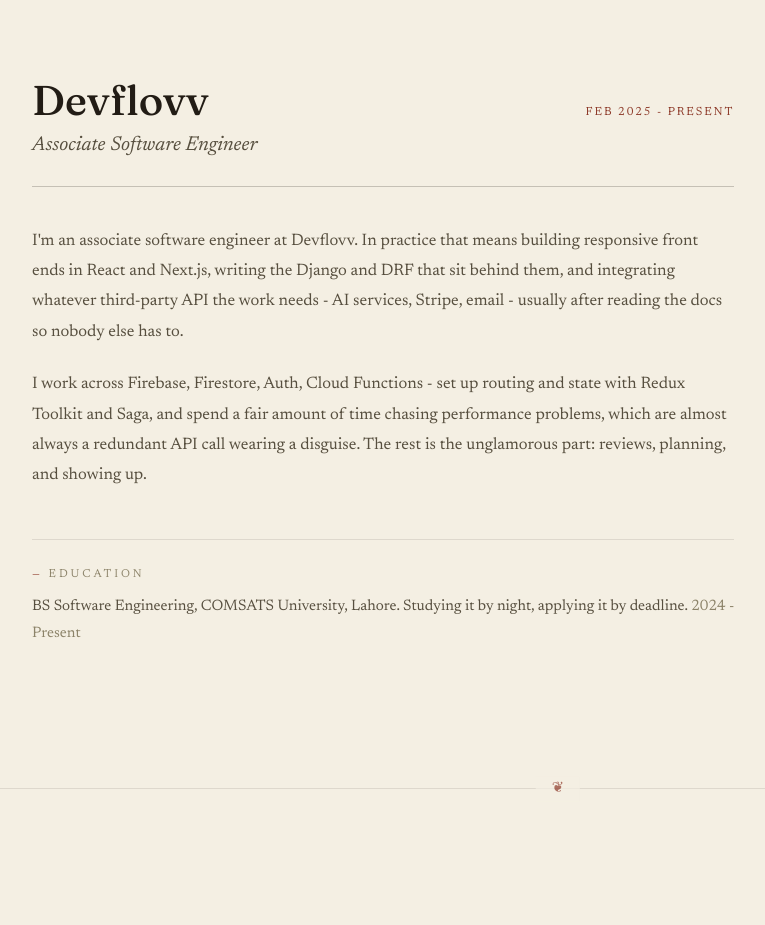
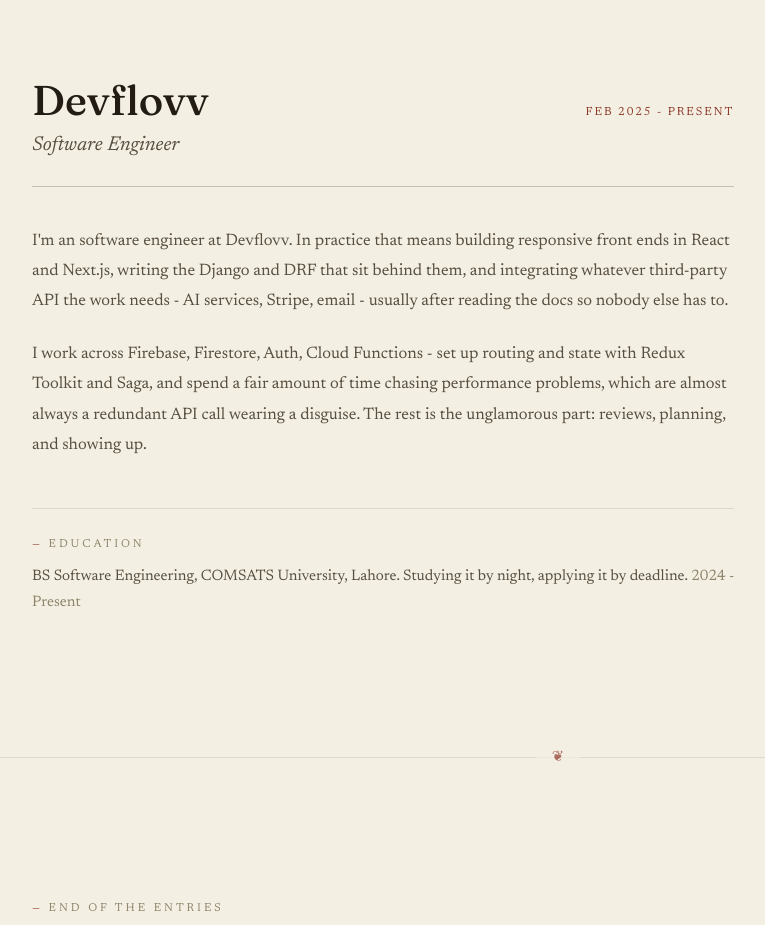
Before and after one commit to Naji-Ullah/portfolio-me, a React (Vite) app: page / in a window 1280 px wide. Shown: the part 4420-5345 px from the top of the page, without its empty margins (82-847 px from the left). Built offline with nearby package versions, Linux system fonts and the light colour scheme.

Commit message:
Update portfolio.js

```diff
--- a/src/data/portfolio.js
+++ b/src/data/portfolio.js
@@ -176,10 +176,10 @@
 
 export const EXPERIENCE = {
   company: "Devflovv",
-  role: "Associate Software Engineer",
+  role: "Software Engineer",
   period: "Feb 2025 - Present",
   log: [
-    "I'm an associate software engineer at Devflovv. In practice that means building responsive front ends in React and Next.js, writing the Django and DRF that sit behind them, and integrating whatever third-party API the work needs - AI services, Stripe, email - usually after reading the docs so nobody else has to.",
+    "I'm an software engineer at Devflovv. In practice that means building responsive front ends in React and Next.js, writing the Django and DRF that sit behind them, and integrating whatever third-party API the work needs - AI services, Stripe, email - usually after reading the docs so nobody else has to.",
     "I work across Firebase, Firestore, Auth, Cloud Functions - set up routing and state with Redux Toolkit and Saga, and spend a fair amount of time chasing performance problems, which are almost always a redundant API call wearing a disguise. The rest is the unglamorous part: reviews, planning, and showing up.",
   ],
 };
```
